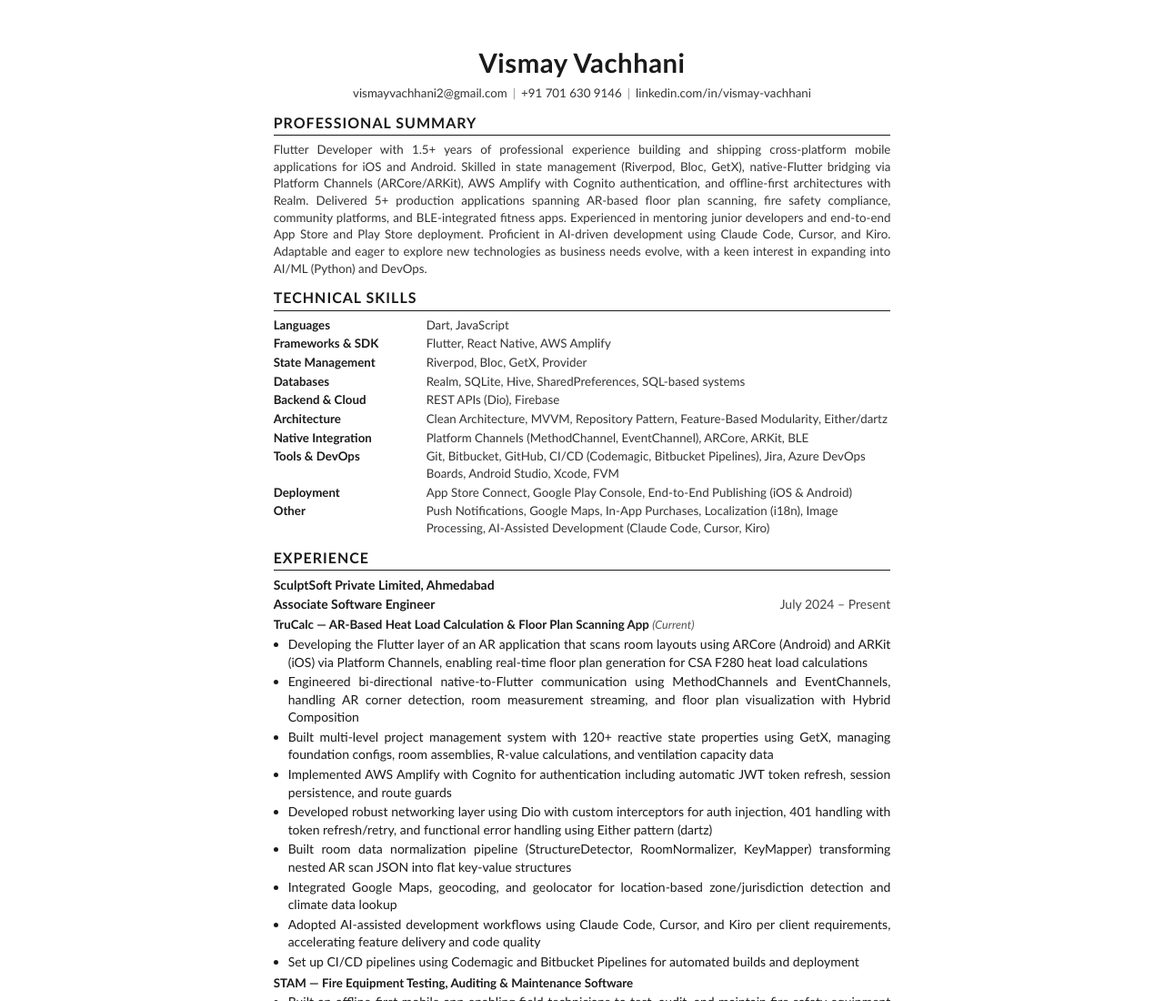
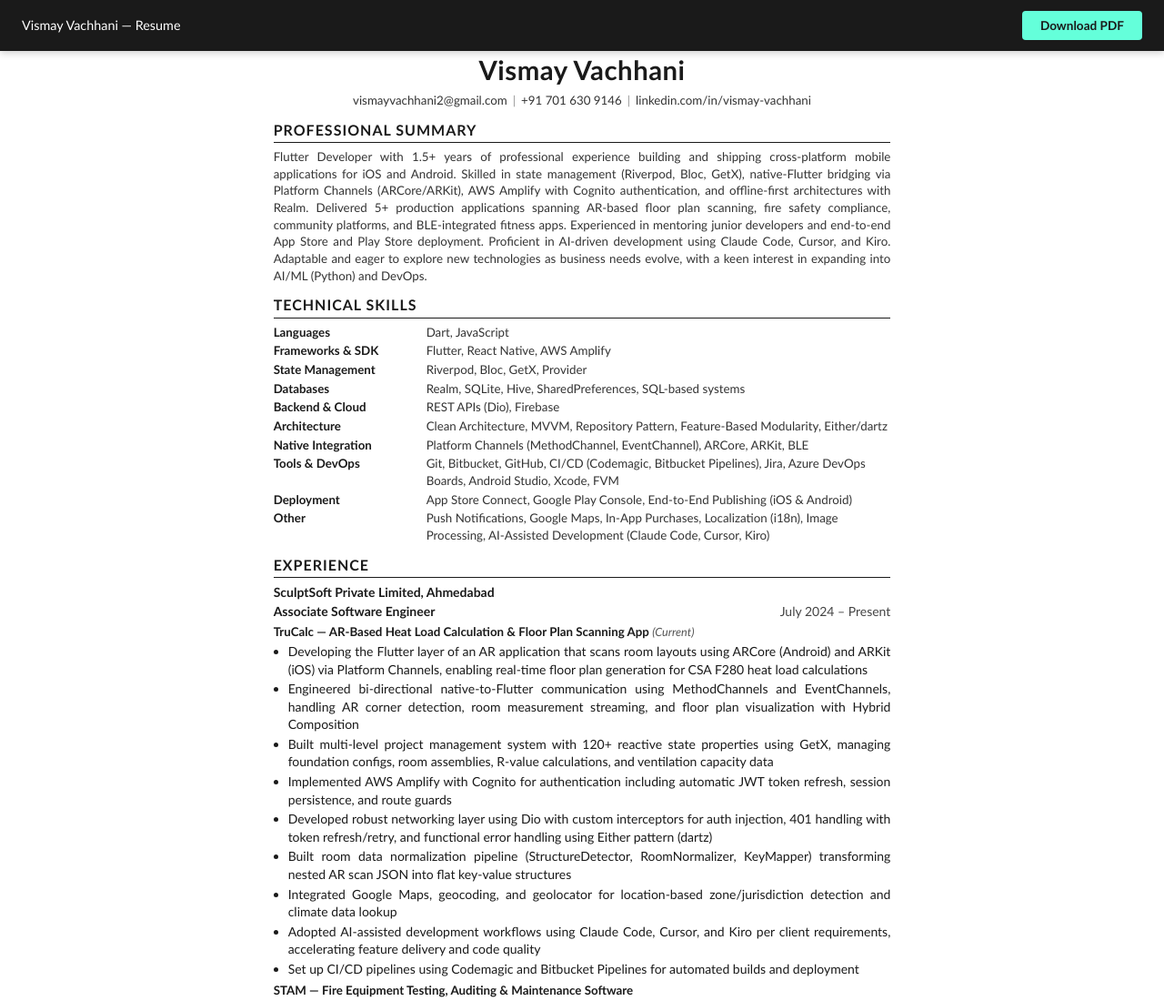
Before and after one commit to Vismay28/Vismay28.github.io, a plain HTML site: page resume.html in a window 1280 px wide. Shown: the top 1100 px of the page at 91% size. Drawn offline with Linux system fonts and the light colour scheme.

Commit message:
Add download bar to resume page

```diff
--- a/resume.html
+++ b/resume.html
@@ -139,14 +139,58 @@
     display: table;
     clear: both;
   }
+  .download-bar {
+    position: fixed;
+    top: 0;
+    left: 0;
+    right: 0;
+    background: #1a1a1a;
+    padding: 12px 24px;
+    display: flex;
+    align-items: center;
+    justify-content: space-between;
+    z-index: 1000;
+    box-shadow: 0 2px 8px rgba(0,0,0,0.2);
+  }
+  .download-bar span {
+    color: #fff;
+    font-size: 0.9rem;
+  }
+  .download-btn {
+    background: #64ffda;
+    color: #1a1a1a;
+    border: none;
+    padding: 8px 20px;
+    border-radius: 4px;
+    font-family: 'Calibri', sans-serif;
+    font-size: 0.85rem;
+    font-weight: 600;
+    cursor: pointer;
+    transition: opacity 0.2s;
+  }
+  .download-btn:hover {
+    opacity: 0.85;
+  }
+  body {
+    padding-top: 56px;
+  }
   @media print {
+    .download-bar {
+      display: none;
+    }
     body {
       padding: 0;
+      padding-top: 0;
     }
   }
 </style>
 </head>
 <body>
+
+<div class="download-bar">
+  <span>Vismay Vachhani — Resume</span>
+  <button class="download-btn" onclick="window.print()">Download PDF</button>
+</div>
 
 <h1>Vismay Vachhani</h1>
 <div class="contact">
```
